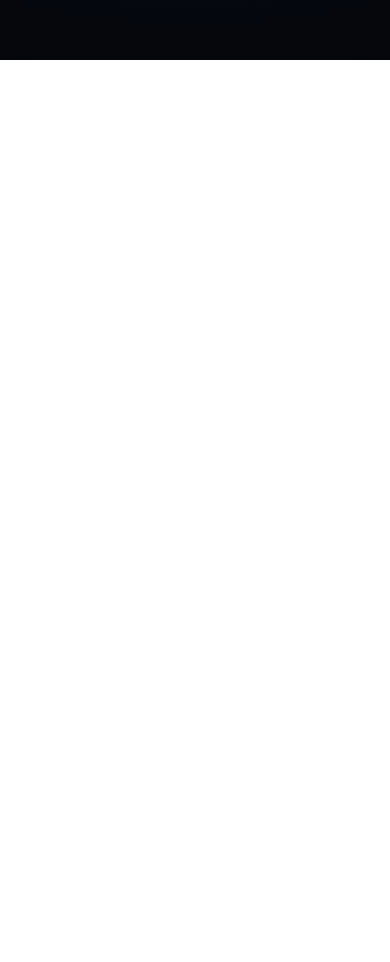
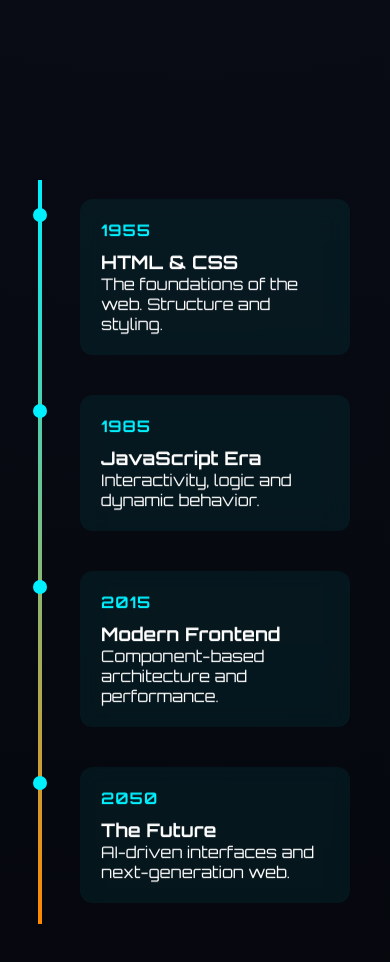
Before and after one commit to DZELhub/coding-through-time, a plain HTML site: page index.html in a window 390 px wide. Shown: the part 784-1746 px from the top of the page. Before the commit the page ends 844 px from the top, so only its background shows below. Drawn offline with Linux system fonts and the light colour scheme.

Commit message:
feat: add interactive timeline section with animated timeline elements
- Add timeline section with 4 historical milestones (1955-2050)
- Implement responsive timeline layout with left/right positioning
- Add neon glow hover effects and animations
- Include backdrop-filter blur effects for glassmorphism design
- Add micro-motion animations and visual connections to digital clock
- Ensure mobile responsiveness with adaptive layout

```diff
--- a/index.html
+++ b/index.html
@@ -1,4 +1,4 @@
-<!DOCTYPE html>
+<!doctype html>
 <html lang="en">
   <head>
     <meta charset="UTF-8" />
@@ -23,5 +23,39 @@
       <h1>CSS Time Machine</h1>
       <p>Traveling through frontend history using only HTML & CSS</p>
     </section>
+
+    <!--! ---------------- Timeline Section ----------------- -->
+    <section class="timeline-section">
+      <div class="timeline">
+        <div class="timeline-item left">
+          <div class="timeline-content">
+            <span class="timeline-year">1955</span>
+            <h3>HTML & CSS</h3>
+            <p>The foundations of the web. Structure and styling.</p>
+          </div>
+        </div>
+        <div class="timeline-item right">
+          <div class="timeline-content">
+            <span class="timeline-year">1985</span>
+            <h3>JavaScript Era</h3>
+            <p>Interactivity, logic and dynamic behavior.</p>
+          </div>
+        </div>
+        <div class="timeline-item left">
+          <div class="timeline-content">
+            <span class="timeline-year">2015</span>
+            <h3>Modern Frontend</h3>
+            <p>Component-based architecture and performance.</p>
+          </div>
+        </div>
+        <div class="timeline-item right">
+          <div class="timeline-content">
+            <span class="timeline-year">2050</span>
+            <h3>The Future</h3>
+            <p>AI-driven interfaces and next-generation web.</p>
+          </div>
+        </div>
+      </div>
+    </section>
   </body>
 </html>
--- a/style.css
+++ b/style.css
@@ -121,3 +121,168 @@ body {
     opacity: 0.8;
   }
 }
+
+/*! ------------------ Timeline Section ------------------ */
+
+.timeline-section {
+  padding: 120px 20px;
+}
+
+.timeline {
+  position: relative;
+  max-width: 1100px;
+  margin: 0 auto;
+}
+
+.timeline::after {
+  content: "";
+  position: absolute;
+  top: 0;
+  bottom: 0;
+  left: 50%;
+  width: 4px;
+  transform: translateX(-50%);
+  background: linear-gradient(
+    to bottom,
+    var(--color-accent),
+    var(--color-accent-secondary)
+  );
+}
+
+.timeline-item {
+  position: relative;
+  width: 50%;
+  padding: 20px 40px;
+}
+
+.timeline-item.left {
+  left: 0;
+  text-align: right;
+  cursor: pointer;
+}
+
+.timeline-item.right {
+  left: 50%;
+  text-align: left;
+  cursor: pointer;
+}
+
+.timeline-item::before {
+  content: "";
+  position: absolute;
+  top: 28px;
+  width: 14px;
+  height: 14px;
+  border-radius: 50%;
+  background: var(--color-accent);
+  z-index: 1;
+}
+
+.timeline-item.left::before {
+  right: -7px;
+}
+
+.timeline-item.right::before {
+  left: -7px;
+}
+
+.timeline-content {
+  background: rgba(0, 240, 255, 0.06);
+  padding: 20px;
+  border-radius: 12px;
+  backdrop-filter: blur(10px);
+}
+
+.timeline-year {
+  display: inline-block;
+  margin-bottom: 10px;
+  color: var(--color-accent);
+  font-weight: bold;
+  letter-spacing: 1px;
+}
+
+@media (max-width: 768px) {
+  .timeline::after {
+    left: 20px;
+  }
+
+  .timeline-item {
+    width: 100%;
+    padding-left: 60px;
+    padding-right: 20px;
+  }
+
+  .timeline-item.left,
+  .timeline-item.right {
+    left: 0;
+    text-align: left;
+  }
+
+  .timeline-item.left::before {
+    left: 13px;
+  }
+
+  .timeline-item.right::before {
+    left: 13px;
+  }
+}
+
+/*! --- Hover Animations, Neon Glow & Visual Connection -- */
+
+.timeline-content {
+  transition:
+    transform 0.7s ease,
+    box-shadow 0.7s ease,
+    border 0.7s ease;
+  border: 1px solid transparent;
+}
+
+.timeline-content:hover {
+  transform: translateY(-8px);
+  box-shadow: var(--glow-strong);
+  border: 1px solid var(--color-accent);
+}
+
+.timeline-item::before {
+  transition:
+    box-shadow 0.7s ease,
+    transform 0.7s ease;
+}
+
+.timeline-content:hover::before {
+  box-shadow: var(--glow-strong);
+  transform: scale(1.2);
+}
+
+.timeline:hover::after {
+  box-shadow: var(--glow-soft);
+}
+
+/*! --------- Clock ←→ Timeline Visual Connection -------- */
+
+.digital-clock {
+  box-shadow: var(--glow-soft);
+}
+
+.timeline:hover ~ .digital-clock,
+.timeline-section:hover .digital-clock {
+  box-shadow: var(--glow-strong);
+}
+
+/*! -------------------- Micro Motion -------------------- */
+
+.timeline-content {
+  animation: idleFloat 6s ease-in-out infinite;
+}
+
+@keyframes idleFloat {
+  0% {
+    transform: translateY(0);
+  }
+  50% {
+    transform: translateY(-4px);
+  }
+  100% {
+    transform: translateY(0);
+  }
+}
```
